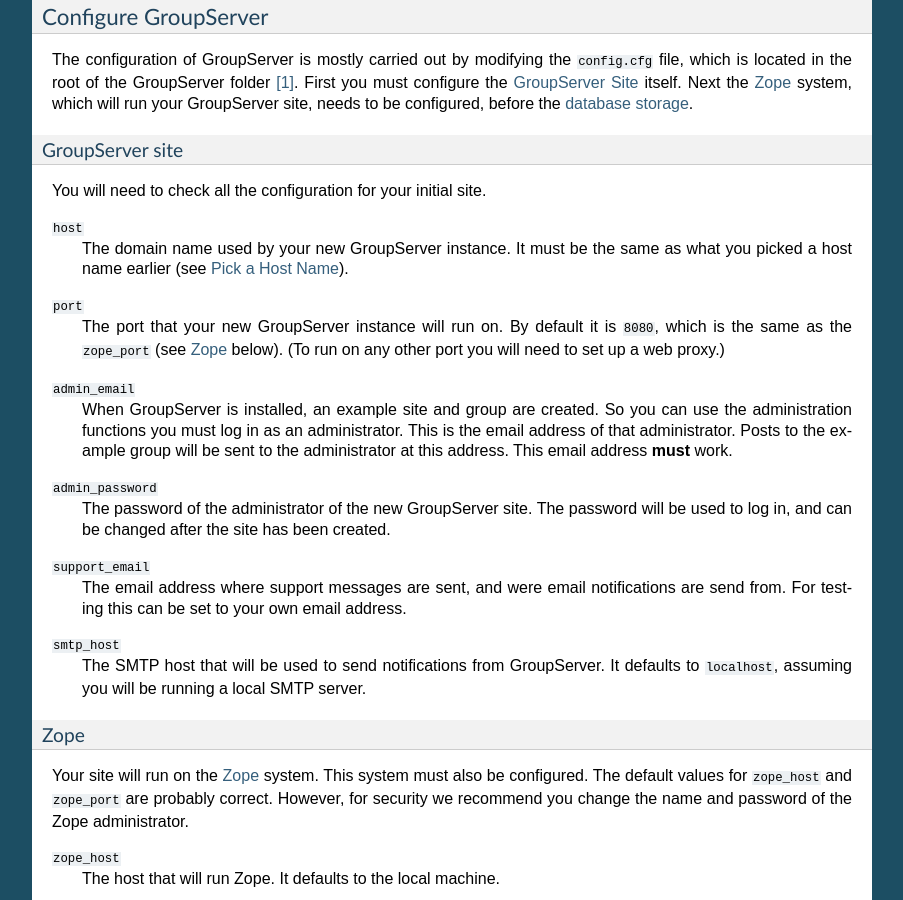
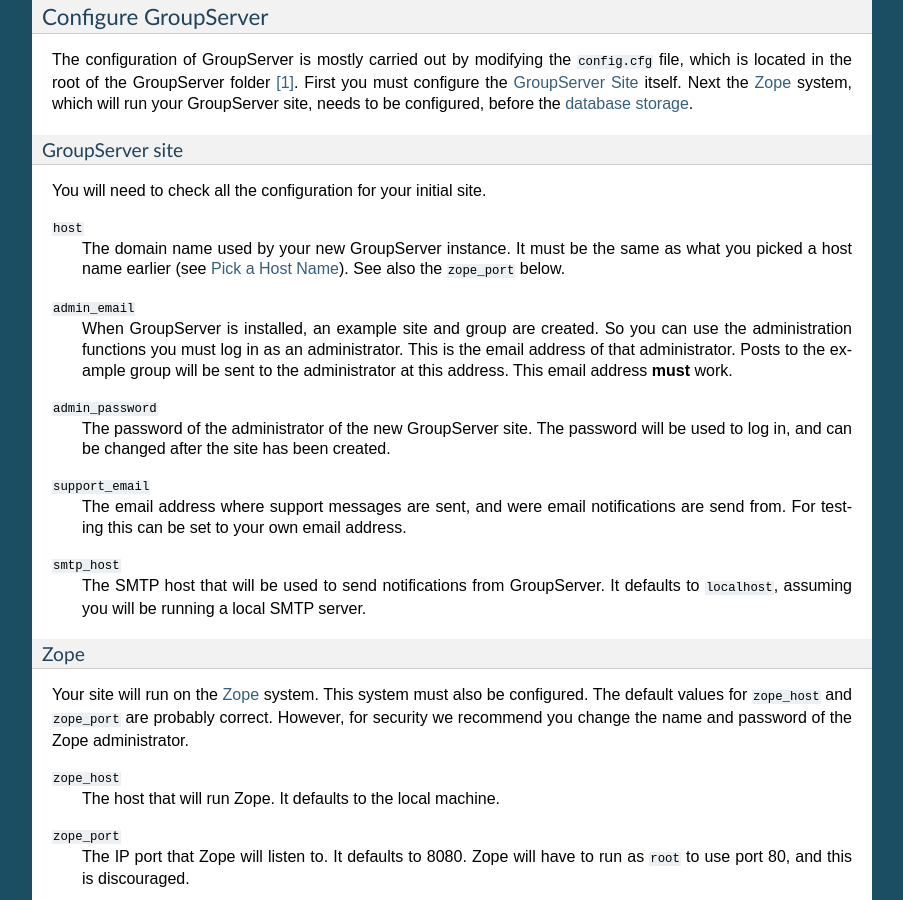
Before and after one commit to groupserver/buildout, a Sphinx documentation site: the page built from docs/groupserver-install.rst, in a window 1280 px wide and 900 px high, scrolled down 2249 px. Shown: the whole window, without its empty margins (198-1101 px from the left). Built offline with Sphinx 7.4.7, drawn with Linux system fonts in a browser that asks for light colours; some of the changed text lies outside the part shown.

Commit message:
Reducing the specified number of ports to one.

```diff
--- a/docs/groupserver-install.rst
+++ b/docs/groupserver-install.rst
@@ -166,13 +166,7 @@
 ``host``
   The domain name used by your new GroupServer instance. It must
   be the same as what you picked a host name earlier (see `Pick a
-  Host Name`_).
-
-``port``
-  The port that your new GroupServer instance will run on. By
-  default it is ``8080``, which is the same as the ``zope_port``
-  (see Zope_ below). (To run on any other port you will need to
-  set up a web proxy.)
+  Host Name`_). See also the ``zope_port`` below.
 
 ``admin_email``
   When GroupServer is installed, an example site and group are
--- a/instance.cfg
+++ b/instance.cfg
@@ -100,7 +100,7 @@
 recipe = gs.recipe.postfix
 smtp2gs_path = ${buildout:directory}/bin/smtp2gs
 site = ${config:host}
-port = ${config:port}
+port = ${config:zope_port}
 
 [gs-recipe-setupgs]
 # Create a GroupServer site in the Zope instance.
@@ -112,7 +112,7 @@
 gs_admin_email    = ${config:admin_email}
 gs_admin_password = ${config:admin_password}
 gs_host = ${config:host}
-gs_port = ${config:port}
+gs_port = ${config:zope_port}
 gs_smtp_host = ${config:smtp_host}
 gs_smtp_port = ${config:smtp_port}
 gs_smtp_user = ${config:smtp_user}
```
Also changed, not shown: other parts of docs/groupserver-install.rst (+1 -0 lines), config.cfg (+8 -10 lines).
